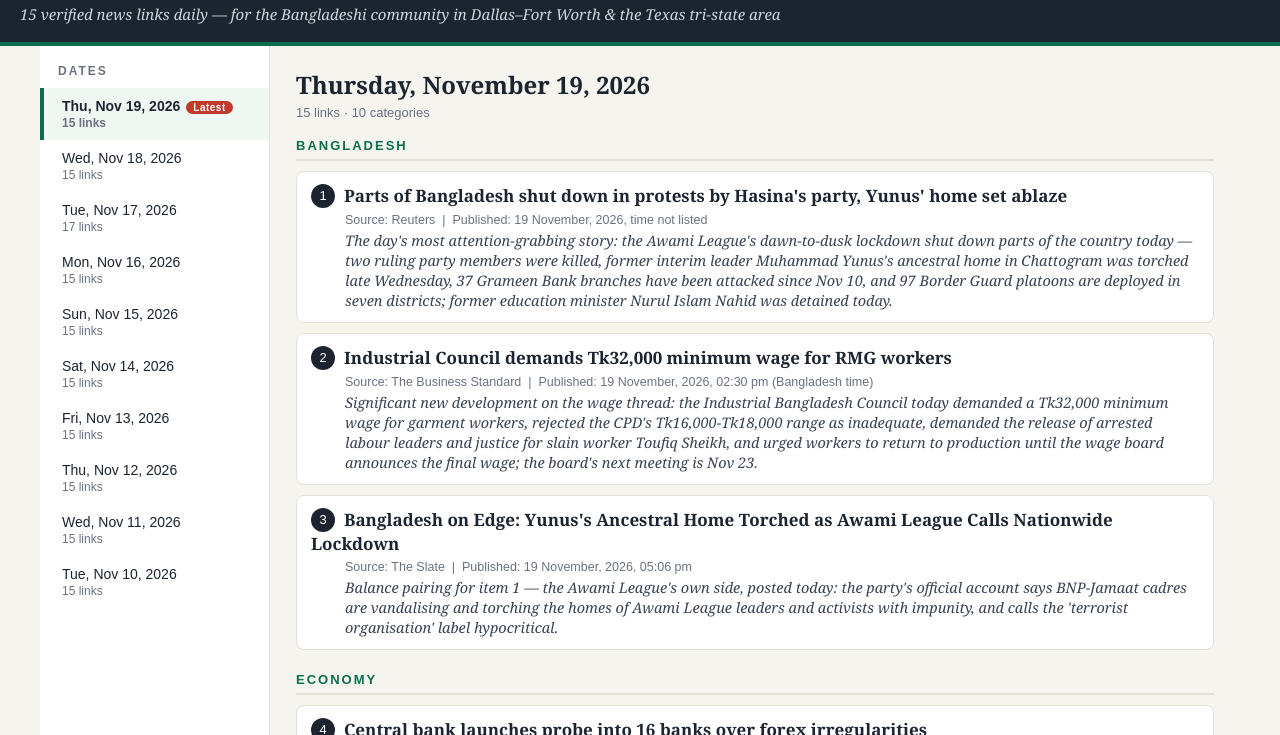
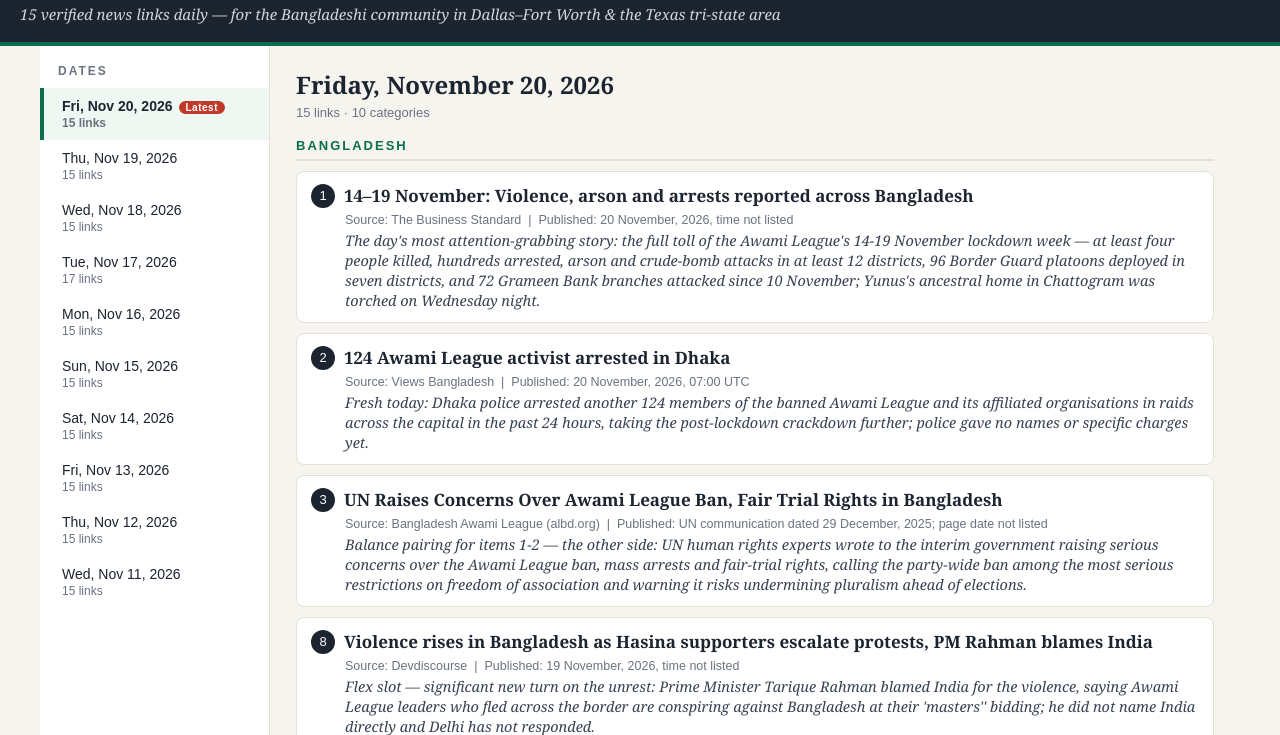
Before and after one commit to dallasbarta/dallas-barta-daily-news, a plain HTML site: page index.html in a window 1280 px wide. Shown: the part 65-800 px from the top of the page. Drawn offline with Linux system fonts and the light colour scheme.

Commit message:
Dallas Barta Daily News — Friday, November 20, 2026 (15 links)

```diff
--- a/index.html
+++ b/index.html
@@ -66,6 +66,147 @@
 <script>
 const DAYS = [
   {
+    "dateLabel": "Friday, November 20, 2026",
+    "dateShort": "Fri, Nov 20, 2026",
+    "items": [
+      {
+        "angle": "The day's most attention-grabbing story: the full toll of the Awami League's 14-19 November lockdown week — at least four people killed, hundreds arrested, arson and crude-bomb attacks in at least 12 districts, 96 Border Guard platoons deployed in seven districts, and 72 Grameen Bank branches attacked since 10 November; Yunus's ancestral home in Chattogram was torched on Wednesday night.",
+        "cat": "Bangladesh",
+        "headline": "14–19 November: Violence, arson and arrests reported across Bangladesh",
+        "n": 1,
+        "published": "20 November, 2026, time not listed",
+        "source": "The Business Standard",
+        "url": "https://www.tbsnews.net/bangladesh/14-19-november-violence-arson-and-arrests-reported-across-bangladesh-1608431"
+      },
+      {
+        "angle": "Fresh today: Dhaka police arrested another 124 members of the banned Awami League and its affiliated organisations in raids across the capital in the past 24 hours, taking the post-lockdown crackdown further; police gave no names or specific charges yet.",
+        "cat": "Bangladesh",
+        "headline": "124 Awami League activist arrested in Dhaka",
+        "n": 2,
+        "published": "20 November, 2026, 07:00 UTC",
+        "source": "Views Bangladesh",
+        "url": "https://viewsbangladesh.com/124-awami-league-activist-arrested-in-dhaka/"
+      },
+      {
+        "angle": "Balance pairing for items 1-2 — the other side: UN human rights experts wrote to the interim government raising serious concerns over the Awami League ban, mass arrests and fair-trial rights, calling the party-wide ban among the most serious restrictions on freedom of association and warning it risks undermining pluralism ahead of elections.",
+        "cat": "Bangladesh",
+        "headline": "UN Raises Concerns Over Awami League Ban, Fair Trial Rights in Bangladesh",
+        "n": 3,
+        "published": "UN communication dated 29 December, 2025; page date not listed",
+        "source": "Bangladesh Awami League (albd.org)",
+        "url": "https://albd.org/articles/news/41694/"
+      },
+      {
+        "angle": "Remittances keep beating last year's pace: $1.96bn arrived in the first 16 days of November, up 15.8% year on year, pushing fiscal-year inflows to $13.43bn — steady relief for the taka as Bangladesh Bank warns banks against creating artificial dollar demand; gross reserves stand at $34.99bn.",
+        "cat": "Economy",
+        "headline": "Remittances Keep Beating Last Year's Pace as Bangladesh Banks on Diaspora Cash",
+        "n": 4,
+        "published": "20 November, 2026, 03:37 UTC",
+        "source": "BD Financial Review",
+        "url": "https://bdfinancialreview.com/articles/remittances-keep-beating-last-years-pace-as-bangladesh-banks-on-diaspora-cash-to"
+      },
+      {
+        "angle": "Priority 1 — directly hits US households through fuel prices: oil edged higher on Friday as Houthi attacks on Riyadh and fresh tanker disruptions in the Strait of Hormuz revived supply fears; Brent rose to $92.22 a barrel.",
+        "cat": "International",
+        "headline": "Oil prices edge higher as Houthi attacks on Riyadh raise supply concerns",
+        "n": 5,
+        "published": "20 November, 2026, time not listed",
+        "source": "Reuters",
+        "url": "https://www.reuters.com/business/energy/oil-prices-edge-higher-houthi-attacks-riyadh-raise-supply-concerns-2026-11-20/"
+      },
+      {
+        "angle": "Priority 3 — the day's biggest global story, and a significant new turn after the Berlin summit: Russia pushed back against the US idea of NATO-style security guarantees for Ukraine, with a deputy foreign minister calling any 'quasi-membership' totally unacceptable — a day after Kushner said Moscow was comfortable with Article 5-based guarantees.",
+        "cat": "International",
+        "headline": "Russia pushes back against US idea of NATO-style security guarantees for Ukraine",
+        "n": 6,
+        "published": "20 November, 2026, time not listed",
+        "source": "Reuters",
+        "url": "https://www.reuters.com/world/russia-pushes-back-against-us-idea-nato-style-security-guarantees-for-ukraine-2026-11-20/"
+      },
+      {
+        "angle": "Texas governor-elect Gina Hinojosa says she will rescind Abbott's freeze on new H-1B petitions at state agencies and public universities — a direct lift for Texas's 45,000-plus H-1B holders and the universities and agencies that hire them; she takes office on 19 January.",
+        "cat": "US Visa / Immigration",
+        "headline": "Texas governor-elect Hinojosa plans to lift H-1B freeze at state agencies, universities",
+        "n": 7,
+        "published": "20 November, 2026, time not listed",
+        "source": "The Freedom Press (IANS)",
+        "url": "https://thefreedompress.in/texas-governor-elect-hinojosa-plans-to-lift-h-1b-freeze-at-state-agencies-universities/"
+      },
+      {
+        "angle": "Flex slot — significant new turn on the unrest: Prime Minister Tarique Rahman blamed India for the violence, saying Awami League leaders who fled across the border are conspiring against Bangladesh at their 'masters'' bidding; he did not name India directly and Delhi has not responded.",
+        "cat": "Bangladesh",
+        "headline": "Violence rises in Bangladesh as Hasina supporters escalate protests, PM Rahman blames India",
+        "n": 8,
+        "published": "19 November, 2026, time not listed",
+        "source": "Devdiscourse",
+        "url": "https://www.devdiscourse.com/article/international/4009561-violence-rises-in-bangladesh-as-hasina-supporters-escalate-protests-pm-rahman-blames-india?amp"
+      },
+      {
+        "angle": "Tesla's driverless Cybercab has arrived in Dallas — the second US city after Austin to get it — joining a robotaxi fleet that has already logged 608,130 unsupervised miles in Dallas; no booking date yet for passengers.",
+        "cat": "Dallas / Texas",
+        "headline": "Dallas Becomes Second US City to Receive Tesla's Driverless Cybercab",
+        "n": 9,
+        "published": "20 November, 2026, 10:35 am (UTC+10)",
+        "source": "The Electric Viking",
+        "url": "https://theelectricviking.com/dallas-becomes-second-us-city-receive-teslas-driverless-cybercab/"
+      },
+      {
+        "angle": "Update to the Nov 19 item: after being stripped of play-calling duties, Cowboys defensive coordinator Christian Parker told reporters he initially considered leaving the team; Mike Pettine takes over play-calling for the final seven games, starting Sunday against the Titans.",
+        "cat": "Dallas / Texas",
+        "headline": "Cowboys news: Christian Parker speaks after recent demotion",
+        "n": 10,
+        "published": "20 November, 2026, 12:00 UTC",
+        "source": "Blogging the Boys (SB Nation)",
+        "url": "https://www.bloggingtheboys.com/dallas-cowboys-news/227373/christian-parker-speaks-recent-demotion"
+      },
+      {
+        "angle": "Dallas ISD's board voted 6-3 on Thursday night to close six schools — including J.J. Rhoads Learning Center, Harrell Budd and Ignacio Zaragoza elementaries and Boude Storey Middle School — to help close a $128 million budget shortfall driven by falling enrolment; closures take effect next school year.",
+        "cat": "Schools / Colleges",
+        "headline": "Dallas ISD votes to close 6 campuses amid budget concerns",
+        "n": 11,
+        "published": "19 November, 2026, time not listed",
+        "source": "FOX 4",
+        "url": "https://fox4news.com/news/dallas-isd-votes-close-6-campuses-amid-budget-concerns"
+      },
+      {
+        "angle": "A new mosque and education centre in Urbandale, Iowa, approved by the city council on 2 November, drew a packed and divided public meeting on 17 November; CAIR backed the project on 18 November, calling the Muslim community long-standing neighbours.",
+        "cat": "Community",
+        "headline": "Urbandale mosque sparks debate weeks after city approval",
+        "n": 12,
+        "published": "20 November, 2026, time not listed",
+        "source": "Des Moines Register",
+        "url": "https://www.desmoinesregister.com/story/news/local/urbandale/2026/11/20/urbandale-mosque-islamic-and-educational-center-ezan/92845905007/"
+      },
+      {
+        "angle": "Hindu American leaders raised anti-Hindu hate, temple security and religious freedom with a White House delegation — Faith Director Jennifer Korn and State Department faith liaison Belsis Romero — at Keshavam, the Hindu community centre in Washington DC, on 18 November.",
+        "cat": "Hindu Community",
+        "headline": "Hindu American groups flag anti-Hindu rhetoric in meeting with White House delegation",
+        "n": 13,
+        "published": "19 November, 2026, time not listed",
+        "source": "Connected to India",
+        "url": "https://www.connectedtoindia.com/hindu-american-groups-flag-anti-hindu-rhetoric-in-meeting-with-white-house-delegation/"
+      },
+      {
+        "angle": "After an eight-year, 6-billion-mile voyage, the joint European-Japanese BepiColombo mission has arrived at Mercury and is set to fire its thrusters on Saturday to become only the second mission ever to orbit the solar system's smallest planet; science operations start in April 2027.",
+        "cat": "Science / Tech",
+        "headline": "Two probes are about to arrive at Mercury for an up-close look at this puzzling planet",
+        "n": 14,
+        "published": "20 November, 2026, time not listed",
+        "source": "Scientific American",
+        "url": "https://www.scientificamerican.com/article/two-probes-are-about-to-arrive-at-mercury-for-an-up-close-look-at-this-puzzling-planet/"
+      },
+      {
+        "angle": "Update to the Nov 19 Test result: South Africa captain Temba Bavuma is ruled out of Monday's second Test against Bangladesh in Centurion with a calf strain, Aiden Markram will lead the side, and the ODI and T20 squads for the December white-ball series were also named.",
+        "cat": "Sports",
+        "headline": "Markram to lead S Africa in second test against Bangladesh as T20, ODI squads named",
+        "n": 15,
+        "published": "20 November, 2026, time not listed",
+        "source": "Reuters",
+        "url": "https://www.reuters.com/sports/cricket/markram-lead-s-africa-second-test-against-bangladesh-t20-odi-squads-named-2026-11-20/"
+      }
+    ]
+  },
+  {
     "dateLabel": "Thursday, November 19, 2026",
     "dateShort": "Thu, Nov 19, 2026",
     "items": [
@@ -1350,147 +1491,6 @@ const DAYS = [
         "published": "11 November, 2026, 06:47 UTC",
         "source": "Radio and Music",
         "url": "https://radioandmusic.com/news-entertainment/lucky-alis-bangladesh-tour-cancelled-ahead-of-dhaka-and-chattogram-concerts/"
-      }
-    ]
-  },
-{
-    "dateLabel": "Tuesday, November 10, 2026",
-    "dateShort": "Tue, Nov 10, 2026",
-    "items": [
-      {
-        "angle": "The day's most attention-grabbing story: coordinated overnight arson torched eight vehicles in Faridpur, Gazipur, Savar and Chattogram, killing bus driver Kalachan Sheikh, who suffocated after a parked bus was set on fire at Faridpur's new bus terminal around 1:30am; Chattogram police say they suspect leaders and activists of the banned organisation, and the attacks came amid a nationwide shutdown called by the banned Chhatra League. Balance: paired with item 3, the Awami League's own protest.",
-        "cat": "Bangladesh",
-        "headline": "8 vehicles torched in Faridpur, Gazipur, Savar and Ctg overnight; bus driver killed in Faridpur",
-        "n": 1,
-        "published": "10 November, 2026, 09:50 am (+06:00)",
-        "source": "The Business Standard",
-        "url": "https://www.tbsnews.net/bangladesh/crime/7-vehicles-torched-faridpur-gazipur-and-savar-overnight-bus-driver-killed-faridpur"
-      },
-      {
-        "angle": "A significant new development on the wage thread — not a repeat: after several days of calm, garment workers demonstrated and blocked roads in Ashulia's Jamgora area today demanding a higher minimum wage, and at least two workers were injured in clashes with police; hospital staff said the injuries were consistent with rubber-bullet wounds, which TBS could not independently verify.",
-        "cat": "Bangladesh",
-        "headline": "2 garment workers injured in clash with police in Ashulia",
-        "n": 2,
-        "published": "10 November, 2026, 12:05 pm",
-        "source": "The Business Standard",
-        "url": "https://www.tbsnews.net/bangladesh/2-garment-workers-injured-clash-police-ashulia-1598101"
-      },
-      {
-        "angle": "Balance item, paired with item 1: activists of the banned Awami League and its affiliates burned tyres on a regional road in Karnaphuli, Chattogram, around 6am today in support of the blockade, chanting slogans demanding the return of Sheikh Hasina to Bangladesh; police found two burnt tyres and said traffic remained normal.",
-        "cat": "Bangladesh",
-        "headline": "Awami League activists burn tyres on Karnaphuli road in support of blockade",
-        "n": 3,
-        "published": "10 November, 2026, 02:55 pm",
-        "source": "The Business Standard",
-        "url": "https://www.tbsnews.net/bangladesh/awami-league-activists-burn-tyres-karnaphuli-road-support-blockade-1598276"
-      },
-      {
-        "angle": "Economy / diaspora: real-time gross settlement (RTGS) transactions were temporarily suspended today after a technical glitch in Bangladesh Bank's core banking system; the central bank says work is under way to fix it — a disruption that can delay large interbank transfers for businesses and families sending money home.",
-        "cat": "Economy",
-        "headline": "RTGS transactions suspended due to glitch in Bangladesh Bank system",
-        "n": 4,
-        "published": "10 November, 2026, 11:20 am",
-        "source": "The Business Standard",
-        "url": "https://www.tbsnews.net/bangladesh/rtgs-transactions-suspended-due-glitch-bangladesh-bank-system-1598061"
-      },
-      {
-        "angle": "Priority-1, US-led, and Priority-3, the day's biggest global story: Russian, Ukrainian and US negotiators opened two days of trilateral talks in Abu Dhabi today — the first such meeting since February — even as Russian forces struck five major Ukrainian electrical substations overnight, killing two people; US envoy Jared Kushner said recent contacts had “narrowed the gaps”, while Russia's foreign minister said Moscow would not agree to an immediate ceasefire.",
-        "cat": "International",
-        "headline": "Russia pounds Ukraine's power grid as talks open in Abu Dhabi",
-        "n": 5,
-        "published": "November 10, 2026 (time not listed)",
-        "source": "Reuters",
-        "url": "https://www.reuters.com/world/russia-pounds-ukraines-power-grid-talks-open-abu-dhabi-2026-11-10/"
-      },
-      {
-        "angle": "Priority-2, important to Bangladesh: as COP31 entered its second day in Antalya, Bangladesh said it would press for more climate grants, greater adaptation support and faster access to loss-and-damage funding, and wants developed countries to spell out how they will mobilise at least $300 billion a year in climate finance for developing countries by 2035; PM Tarique Rahman left Dhaka this morning to join the leaders' summit tomorrow.",
-        "cat": "International",
-        "headline": "From election pledges to COP31, Bangladesh pushes for climate grants",
-        "n": 6,
-        "published": "10 November, 2026, 01:20 pm (+06:00)",
-        "source": "The Business Standard",
-        "url": "https://www.tbsnews.net/bangladesh/environment/election-pledges-cop31-bangladesh-pushes-climate-grants-1598156"
-      },
-      {
-        "angle": "Today is the deadline: public comments close today, November 10, on DHS's proposal to eliminate the up-to-60-day grace period for E-1, E-2, E-3, H-1B, H-1B1, L-1, O-1 and TN workers (and dependents) whose employment ends; if finalised, affected workers would generally have to depart immediately. The grace period still applies — the proposal is not yet in effect.",
-        "cat": "US Visa / Immigration",
-        "headline": "DHS Proposes Eliminating 60-Day Grace Period for Certain Nonimmigrant Workers",
-        "n": 7,
-        "published": "date not shown on page",
-        "source": "Cozen O'Connor",
-        "url": "https://www.cozen.com/news-resources/publications/2026/dhs-proposes-eliminating-60-day-grace-period-for-certain-nonimmigrant-workers"
-      },
-      {
-        "angle": "An approved I-601A provisional waiver did not protect Miguel Angel Rios, a West Sacramento man who has lived in the US for nearly three decades: ICE took him into custody while he waited for the State Department to schedule his final green-card interview in Ciudad Juárez, Mexico; his family awaits a court hearing on Nov 18, and the waiver — which only takes effect after departure and the interview — grants no lawful status in the meantime.",
-        "cat": "US Visa / Immigration",
-        "headline": "I-601A Waiver Holder Detained by ICE Before Visa Interview",
-        "n": 8,
-        "published": "10 November 2026, 05:13 UTC",
-        "source": "Immigration Analytics",
-        "url": "https://immigration-analytics.com/2026/11/09/i-601a-waiver-ice-detention/"
-      },
-      {
-        "angle": "Alphabet-owned Wing will invest $125 million over two years in US drone manufacturing, R&D and infrastructure, centred on a new 15,000-square-foot facility in Fort Worth that can build “tens of thousands” of next-generation delivery aircraft a year and create up to 100 high-tech manufacturing jobs; DFW is already the world's most competitive proving ground for commercial drone delivery.",
-        "cat": "Dallas / Texas",
-        "headline": "Wing's $125M Bet on U.S. Drone Manufacturing",
-        "n": 9,
-        "published": "November 9, 2026 (time not listed)",
-        "source": "The Drone Girl",
-        "url": "https://www.thedronegirl.com/2026/11/09/wing-125m-drone-manufacturing-fort-worth-texas/"
-      },
-      {
-        "angle": "Texas colleges: UT Austin's 10-year What Starts Here campaign raised $7.45 billion from more than 358,000 donors, beating its $6 billion goal — the most successful fundraising campaign in UT history; the money funded 5,745 scholarships and fellowships, faculty support, research and campus construction, with $1.08 billion raised in the 2026 fiscal year alone.",
-        "cat": "Schools / Colleges",
-        "headline": "University raises $7.45 billion in record-breaking fundraising campaign",
-        "n": 10,
-        "published": "November 9, 2026 (time not listed)",
-        "source": "The Daily Texan",
-        "url": "https://thedailytexan.com/2026/11/09/university-raises-7-45-billion-in-record-breaking-fundraising-campaign/"
-      },
-      {
-        "angle": "Muslim community, Texas: DeSoto imam Marzuq Abdul Jaami, who works through the Thanks-Giving Square Interfaith Council and Friendship Among Faiths, returned from a Holocaust education seminar at Yad Vashem in Israel with a message for Jewish Texans worried about the state's political shift: “We have your back.”",
-        "cat": "Community",
-        "headline": "From Yad Vashem to Dallas, Muslim Cleric Builds Bridges Against Antisemitism",
-        "n": 11,
-        "published": "November 9, 2026 (time not listed)",
-        "source": "The Media Line",
-        "url": "https://themedialine.org/mideast-daily-news/from-yad-vashem-to-dallas-muslim-cleric-builds-bridges-against-antisemitism/"
-      },
-      {
-        "angle": "Press release: young people led a daylong Peace and Harmony Fair in Teknaf, Cox's Bazar, promoting mutual respect and peaceful coexistence through exhibitions, theatre, sports and competitions, with Hindu community representatives, Rakhine peacebuilding representatives, teachers and local imams taking part.",
-        "cat": "Hindu Community",
-        "headline": "Youth-led Peace and Harmony Fair 2026 held in Teknaf",
-        "n": 12,
-        "published": "10 November, 2026, 02:45 pm (Press release)",
-        "source": "The Business Standard",
-        "url": "https://www.tbsnews.net/economy/corporates/youth-led-peace-and-harmony-fair-2026-held-teknaf-1598271"
-      },
-      {
-        "angle": "Cutting-edge science (press release): Hoag researchers report in Nature Medicine today a first-in-the-world blood signal — the RNA molecule Tu-Stroma — that identifies STIC, the earliest precancerous stage of high-grade serous ovarian cancer; in validation, the test detected the condition in 92.3% of women who had it and correctly identified 98.2% of healthy women.",
-        "cat": "Science / Tech",
-        "headline": "Researchers Discover Blood-Based Warning Signal for Ovarian Cancer at Its Earliest Precancerous Stage",
-        "n": 13,
-        "published": "November 10, 2026 (time not listed) (Press release)",
-        "source": "GlobeNewswire (Hoag)",
-        "url": "https://www.globenewswire.com/news-release/2026/11/10/3399264/0/en/researchers-discover-blood-based-warning-signal-for-ovarian-cancer-at-its-earliest-precancerous-stage.html"
-      },
-      {
-        "angle": "Dallas sports (no Bangladesh cricket match today — West Indies took the Test series 1-0 on Nov 9): the Cowboys' 27-23 win over Indianapolis keeps the 4-5 team in the NFC East hunt, but Jake Ferguson, P.J. Locke and Tyler Goodson are all set to miss time with injuries, and today is the NFL trade deadline.",
-        "cat": "Sports",
-        "headline": "Cowboys Headlines: Ferguson, Locke to miss time; Overshown addresses dumb penalty",
-        "n": 14,
-        "published": "November 10, 2026 (time not listed)",
-        "source": "Cowboys Wire (USA TODAY)",
-        "url": "https://cowboyswire.usatoday.com/story/sports/nfl/cowboys/2026/11/10/news-headlines-november-9-2026-jake-ferguson-injuries-demarvion-overshown-penalty/92700367007/"
-      },
-      {
-        "angle": "Bangladesh entertainment first: television actress Samira Khan Mahi was crowned Miss Universe Bangladesh 2026 at a Dhaka ceremony on Saturday, succeeding Tangia Zaman Methila; she will represent Bangladesh at the 75th Miss Universe competition in Puerto Rico, with activities starting November 11.",
-        "cat": "Entertainment",
-        "headline": "Samira Khan Mahi named Miss Universe Bangladesh 2026 winner",
-        "n": 15,
-        "published": "November 9, 2026 (time not listed)",
-        "source": "The Bangladesh Today",
-        "url": "https://thebangladeshtoday.com/entertainment/2026/11/09/39281"
       }
     ]
   }
```
